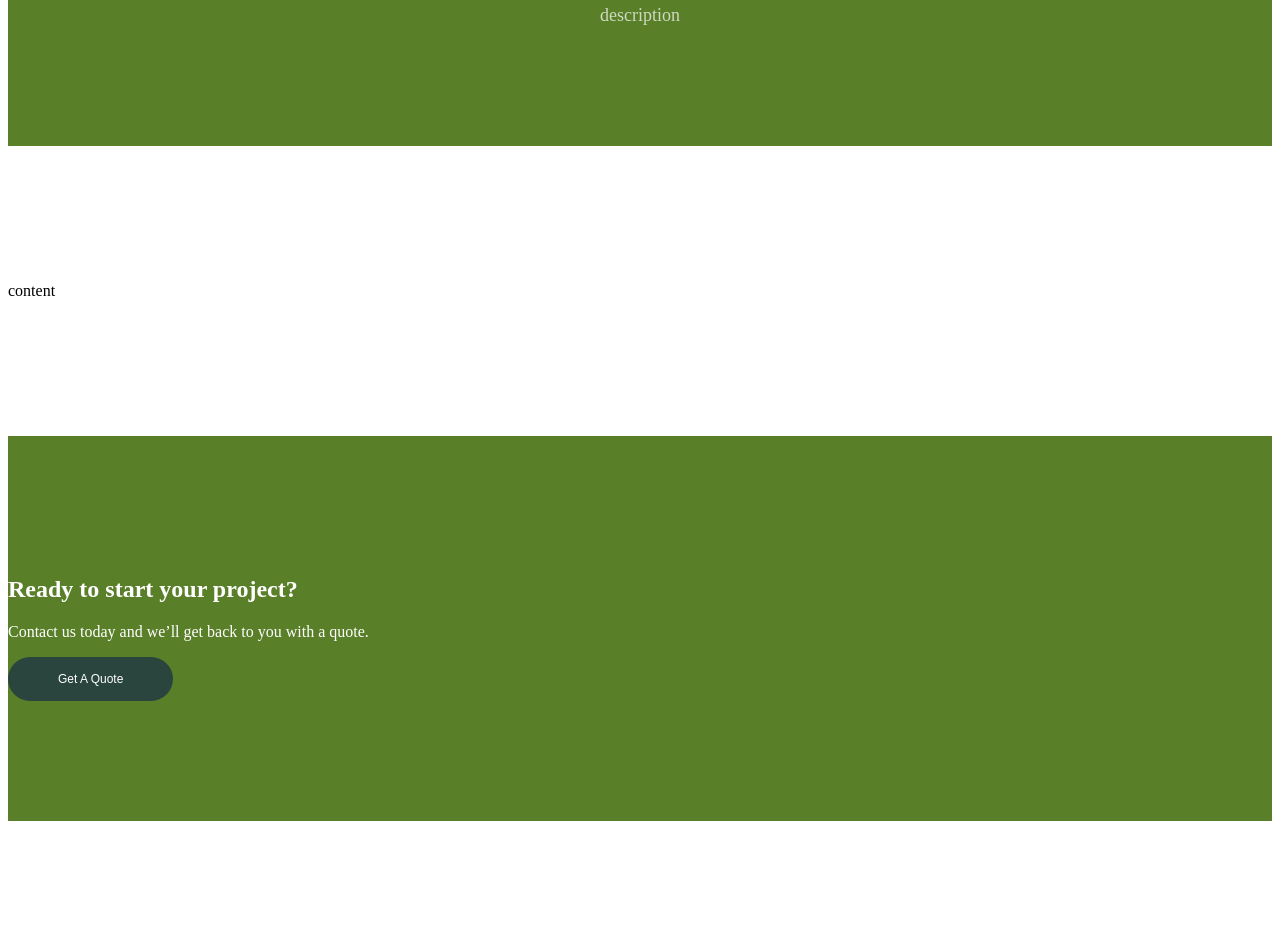
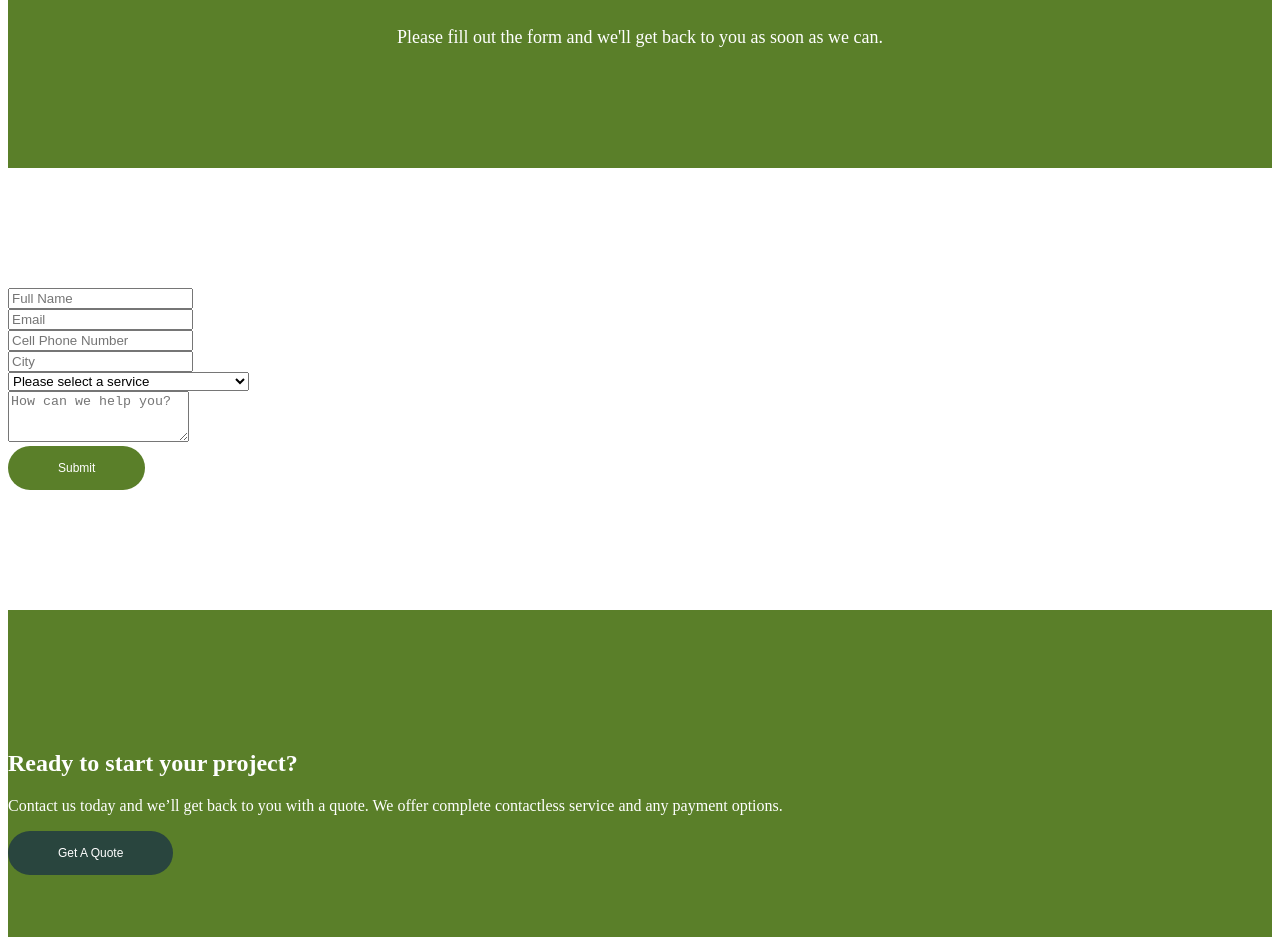
Before and after one commit to jd-fillmore/tree-reports, a Gatsby site: page /get-a-quote in a window 1280 px wide. Shown: the part 460-1397 px from the top of the page. Built offline with nearby package versions, Linux system fonts and the light colour scheme; Gatsby itself is replaced by a stand-in of ours.

Commit message:
adjust form, add logo

```diff
--- a/components/CTA/cta.js
+++ b/components/CTA/cta.js
@@ -13,8 +13,11 @@ const CTA = () => {
           <Row>
             <Col lg="12" className="text-center">
               <h2>Ready to start your project?</h2>
-              <p>Contact us today and we’ll get back to you with a quote.</p>
-              <Link to="/get-started">
+              <p>
+                Contact us today and we’ll get back to you with a quote. We
+                offer complete contactless service and any payment options.
+              </p>
+              <Link to="/get-a-quote">
                 <Button>Get A Quote</Button>
               </Link>
             </Col>
--- a/components/Nav/nav.js
+++ b/components/Nav/nav.js
@@ -8,6 +8,7 @@ import {
   Nav,
   NavItem,
 } from "reactstrap"
+import logo from "../../src/img/logo.png"
 import "../Nav/nav.scss"
 
 const Example = props => {
@@ -20,7 +21,7 @@ const Example = props => {
       <Navbar className="fixed-top" id="nav" expand="lg">
         <NavbarBrand href="/">
           <Link to="/" className="logo">
-            logo
+            <img src={logo} alt="tree reports logo" />
           </Link>
         </NavbarBrand>
         <NavbarToggler className="custom-toggler" onClick={toggle} />
--- a/components/innerContent/inner-content.scss
+++ b/components/innerContent/inner-content.scss
@@ -5,6 +5,9 @@
   padding: 120px 0px 120px 0px;
   @include bp-tablet-sm {
     padding: 60px 0px 60px 0px;
+  }
+  h2 {
+    margin-top: 30px;
   }
   hr {
     width: 100px;
--- a/components/innerHero/inner-hero.scss
+++ b/components/innerHero/inner-hero.scss
@@ -6,12 +6,9 @@
   padding: 180px 0px 120px 0px;
   margin-top: 0px;
   text-align: center;
-
-  h1 {
+  h1,
+  p {
     color: $white;
-  }
-  p {
-    color: rgba($white, 0.7);
   }
   h1 {
     font-size: 18px;
--- a/src/pages/get-a-quote.js
+++ b/src/pages/get-a-quote.js
@@ -15,14 +15,95 @@ const GetAQuote = () => {
         <meta name="description" content="description" />
       </Helmet>
       <Nav />
-      <InnerHero title="Get A Quote" description="description" />
+      <InnerHero
+        title="Get A Quote"
+        description="Please fill out the form and we'll get back to you as soon as
+                  we can."
+      />
       <InnerContent>
         <section className="inner">
           <Container>
             {/* One */}
             <Row>
               <Col lg="12">
-                <p>content</p>
+                <form
+                  name="contact"
+                  method="post"
+                  data-netlify="true"
+                  data-netlify-honeypot="bot-field"
+                >
+                  <div class="form-group">
+                    <input
+                      name="name"
+                      type="name"
+                      class="form-control"
+                      id="Name"
+                      aria-describedby="namehelp"
+                      placeholder="Full Name"
+                      aria-label="name"
+                    />
+                  </div>
+                  <div class="form-group">
+                    <input
+                      name="email"
+                      type="email"
+                      class="form-control"
+                      id="Email"
+                      placeholder="Email"
+                      aria-label="email"
+                    />
+                  </div>
+                  <div class="form-group">
+                    <input
+                      name="phone"
+                      type="phone"
+                      class="form-control"
+                      id="Phone"
+                      aria-describedby="urlhelp"
+                      placeholder="Cell Phone Number"
+                      aria-label="phone"
+                    />
+                  </div>
+                  <div class="form-group">
+                    <input
+                      name="city"
+                      type="city"
+                      class="form-control"
+                      id="City"
+                      aria-describedby="namehelp"
+                      placeholder="City"
+                      aria-label="city"
+                    />
+                  </div>
+                  <div class="form-group">
+                    <select name="" id="">
+                      <option value="choose">Please select a service</option>
+                      <option value="arborist reports">Arborist Reports</option>
+                      <option value="Tree Protection Plans & Preservation">
+                        Tree Protection Plans & Preservation
+                      </option>
+                      <option value="Tree Risk & Health Assessments">
+                        Tree Risk & Health Assessments
+                      </option>
+                      <option value="Site Monitoring & Management">
+                        Site Monitoring & Management
+                      </option>
+                    </select>
+                  </div>
+                  <div class="form-group">
+                    <textarea
+                      name="message"
+                      class="form-control"
+                      id="Message"
+                      rows="3"
+                      placeholder="How can we help you?"
+                      aria-label="how can we help"
+                    ></textarea>
+                  </div>
+                  <button type="submit">Submit</button>
+                  <input type="hidden" name="bot-field" />
+                  <input type="hidden" name="form-name" value="contact" />
+                </form>
               </Col>
             </Row>
           </Container>
```
Also changed, not shown: src/img/logo.png (added).
